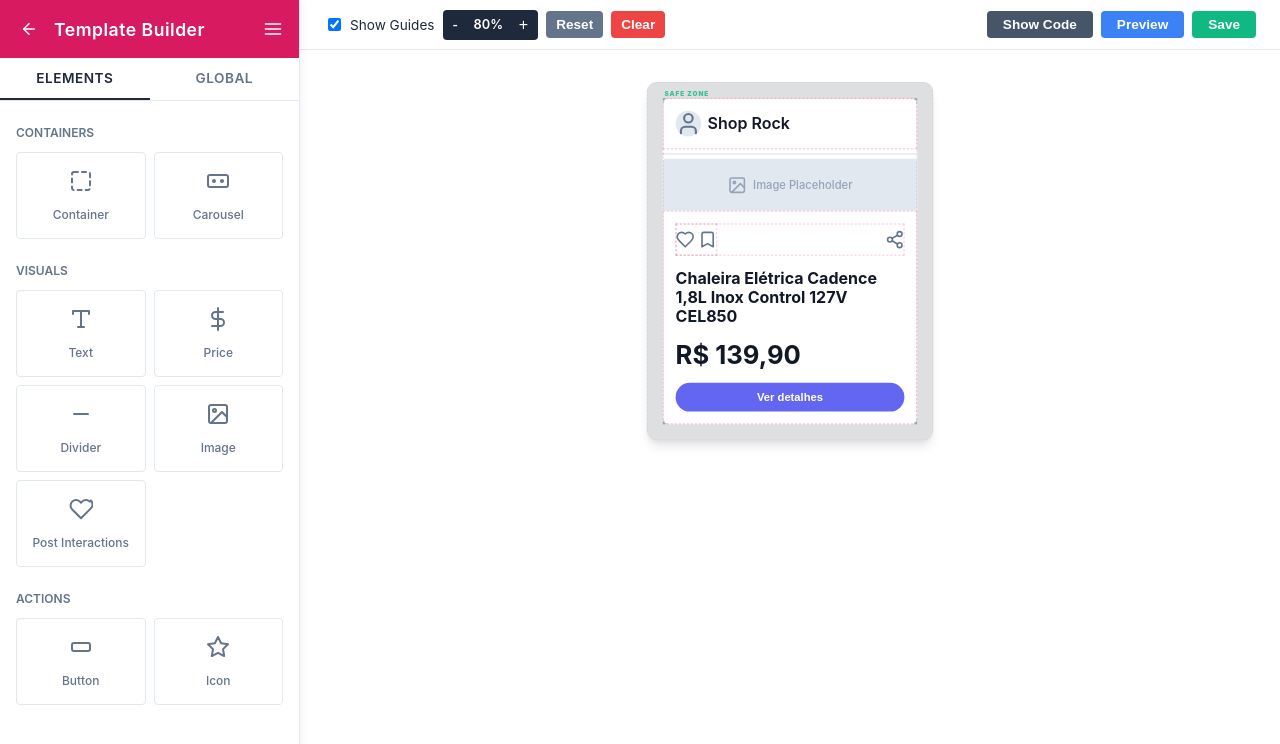
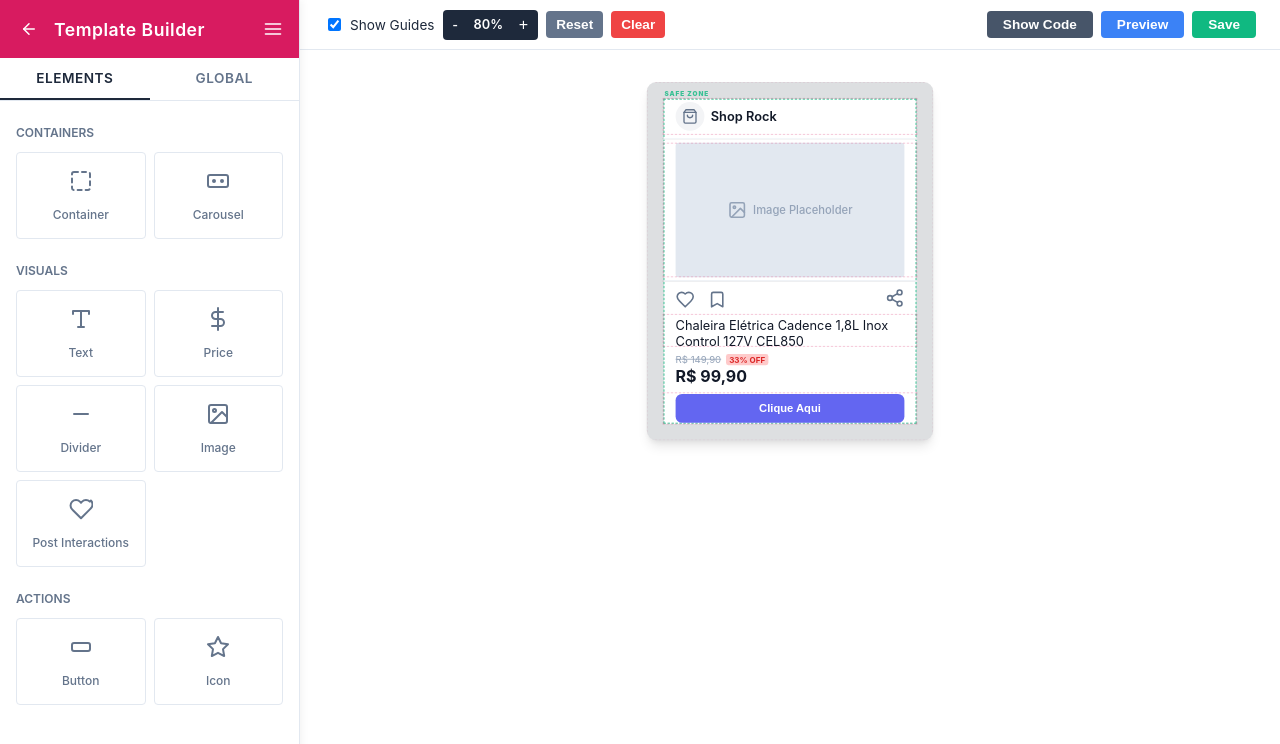
Before and after one commit to lucas-costa-mblabs/feed-poc, a React (Vite) app: page /builder/1 in a window 1280 px wide. Shown: the top 744 px of the page. Built offline with nearby package versions, Linux system fonts and the light colour scheme.

Commit message:
feat: update commit

```diff
--- a/src/templates/dermageTemplate.ts
+++ b/src/templates/dermageTemplate.ts
@@ -2,127 +2,108 @@ import type { ComponentNode } from "../types";
 
 export const dermageProductTemplate: ComponentNode[] = [
   {
-    id: "shop-rock-card",
+    id: "rvnm6q2id",
     type: "container",
-    direction: "column",
-    backgroundColor: "white",
-    borderRadius: "md",
-    height: "100%",
-    blocks: [
-      // 1. HEADER (Shop Logo + Name)
-      {
-        id: "header-container",
-        type: "container",
-        direction: "row",
-        alignItems: "center",
-        paddingX: "md",
-        paddingY: "md",
-        gap: "sm",
     blocks: [
       {
-            id: "shop-avatar",
+        id: "r8yfd5q46",
         type: "icon",
-            icon: "user",
-            backgroundColor: "gray-200",
-            size: 32,
+        icon: "shoppingbag",
+        size: 20,
+        padding: "sm",
+        backgroundColor: "gray-100",
         borderRadius: "full",
       },
       {
-            id: "shop-name",
+        id: "8ck3l1t4d",
         type: "text",
-            value: "Shop Rock",
-            typography: "heading3",
+        value: "{{post.shop.name}}",
+        typography: "heading5",
+        color: "gray-900",
         fontWeight: "semiBold",
-            color: "gray-900",
       },
     ],
+    direction: "row",
+    paddingX: "md",
+    paddingY: "sm",
+    alignItems: "center",
+    gap: "sm",
   },
-      // Divider
   {
-        id: "header-divider",
+    id: "6n1cziyz5",
+    type: "divider",
+    thickness: "thin",
+  },
+  {
+    id: "w0sibv6hq",
+    type: "container",
+    blocks: [
+      {
+        id: "qqhmjaefb",
+        type: "image",
+        url: "",
+        alt: "Image",
+        width: "100%",
+        height: "",
+      },
+    ],
+    direction: "column",
+    paddingX: "md",
+  },
+  {
+    id: "6sz45x7tl",
     type: "divider",
   },
-      // 2. PRODUCT IMAGE
   {
-        id: "product-image",
-        type: "image",
-        url: "", // In a real scenario we'd have a prop for this, using placeholder for builder
-        alt: "Dermage Revox",
-        height: "100%",
+    id: "7mvrkp9k3",
+    type: "post_interactions",
+    showLike: true,
+    showSave: true,
+    showShare: true,
+    paddingX: "md",
+    paddingY: "xs",
   },
-      // 3. PRODUCT INFO CONTAINER
   {
-        id: "info-container",
+    id: "tljn2usvt",
     type: "container",
+    blocks: [
+      {
+        id: "jz27jbdtn",
+        type: "text",
+        value: "{{post.title}}",
+        typography: "heading5",
+        color: "gray-900",
+        fontWeight: "normal",
+      },
+    ],
     direction: "column",
     paddingX: "md",
-        paddingY: "md",
-        gap: "md",
-        blocks: [
-          // Actions Row (Heart, Bookmark ... Share)
+    paddingY: "xs",
+  },
   {
-            id: "actions-row",
+    id: "elr6q26ey",
+    type: "price",
+    price: "R$ 99,90",
+    originalPrice: "R$ 149,90",
+    discountPercent: "33",
+    showOriginalPrice: true,
+    showDiscountPercent: true,
+    paddingX: "md",
+  },
+  {
+    id: "pbwqas01z",
     type: "container",
-            direction: "row",
-            justifyContent: "space-between",
-            alignItems: "center",
     blocks: [
       {
-                id: "actions-left",
-                type: "container",
-                direction: "row",
-                gap: "xs",
-                blocks: [
-                  {
-                    id: "btn-like",
-                    type: "icon",
-                    icon: "heart",
-                    size: 24,
-                  },
-                  {
-                    id: "btn-save",
-                    type: "icon",
-                    icon: "bookmark",
-                    size: 24,
+        id: "v8qnki773",
+        type: "button",
+        label: "Clique Aqui",
+        variant: "primary",
+        radius: "md",
       },
     ],
-              },
-              {
-                id: "btn-share",
-                type: "icon",
-                icon: "share",
-                size: 24,
-              },
-            ],
-          },
-          // Spacer/Title
-          {
-            id: "product-title",
-            type: "text",
-            value: "{{post.title}}",
-            typography: "heading3",
-            color: "gray-900",
-          },
-          // Price
-          {
-            id: "product-price",
-            type: "text",
-            value: "{{post.price}}",
-            typography: "heading1",
-            fontWeight: "bold",
-            color: "gray-900",
-          },
-          // CTA Button
-          {
-            id: "product-cta",
-            type: "button",
-            label: "Ver detalhes",
-            variant: "primary",
-            radius: "full",
-            fullWidth: true,
-          },
-        ],
-      },
-    ],
+    direction: "column",
+    paddingX: "md",
+    justifyContent: "center",
   },
 ];
```
Lines whose indentation alone changed are shown as unchanged.
